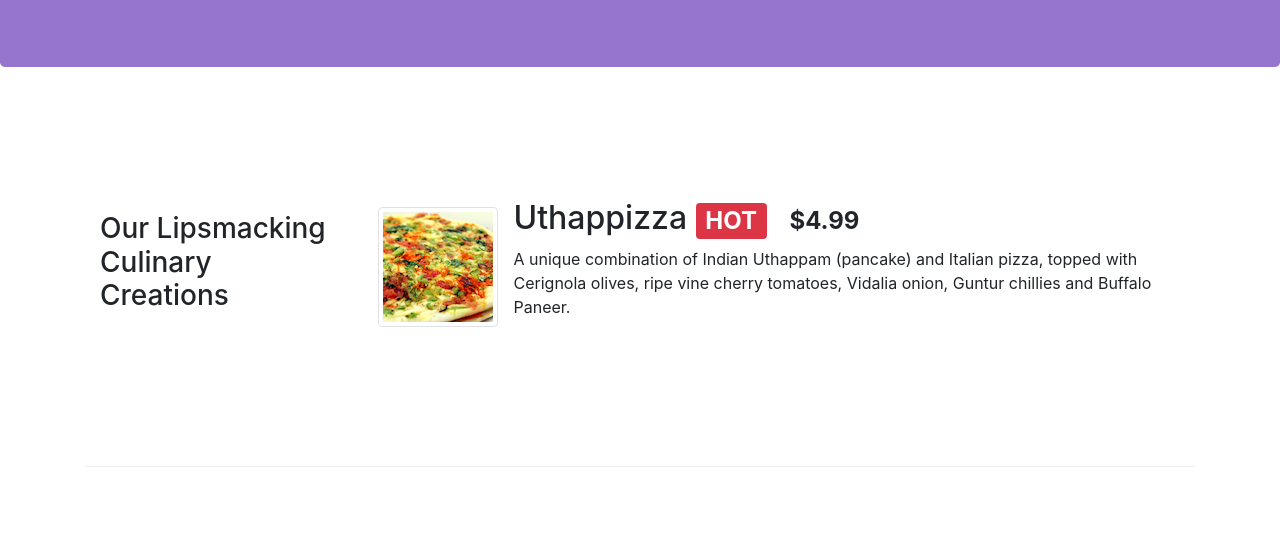
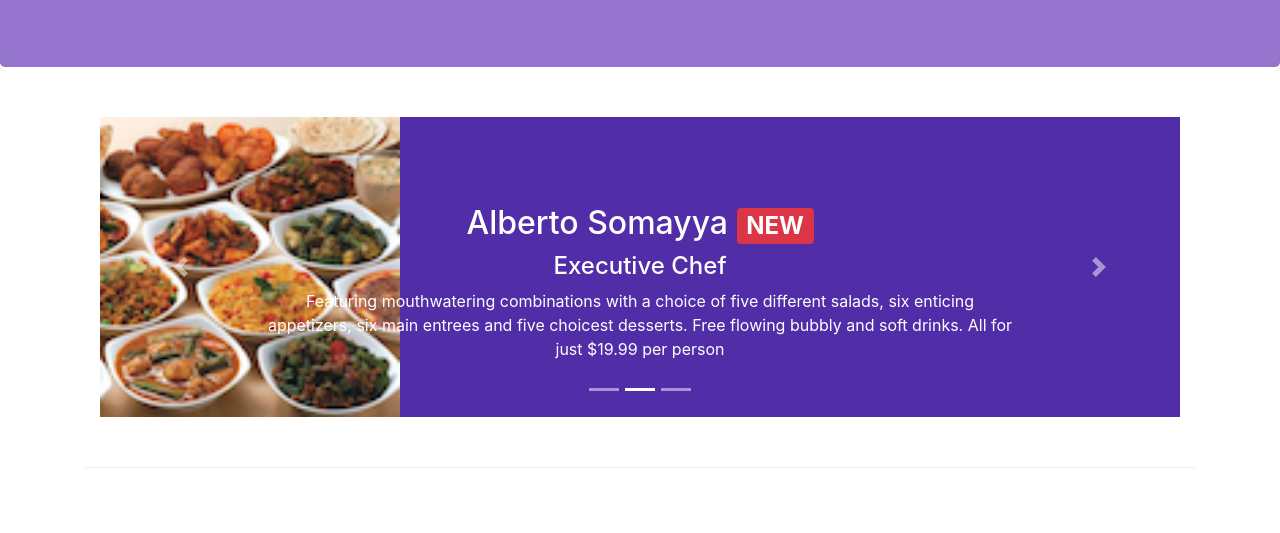
Before and after one commit to vishal758/bootstrap, a website: page index.html in a window 1280 px wide. Both pictures are taken after a click on the link 1158 px from the left and 28 px from the top of the page. Shown: the part 267-800 px from the top of the page. Drawn offline with nearby package versions, Linux system fonts and the light colour scheme.

Commit message:
Carousels

```diff
--- a/css/styles.css
+++ b/css/styles.css
@@ -41,3 +41,15 @@
     border-bottom: 1px solid #ddd;
     padding: 10px;
 }
+.carousel {
+    background:#512DA8;
+}
+.carousel-item {
+  height: 300px;
+}
+.carousel-item img {
+    position: absolute;
+    top: 0;
+    left: 0;
+    min-height: 300px;
+}
--- a/index.html
+++ b/index.html
@@ -88,6 +88,57 @@
     </header>
 
     <div class="container">
+ <div class="row row-content">
+           <div class="col">
+                <div id="mycarousel" class="carousel slide" data-ride="carousel">
+                         <div class="carousel-inner" role="listbox">
+                        <div class="carousel-item active">
+                            <img class="d-block img-fluid"
+                                src="img/uthappizza.png" alt="Uthappizza">
+                            <div class="carousel-caption d-none d-md-block">
+                                <h2>Uthappizza <span class="badge badge-danger">HOT</span> <span class="badge badge-pill badge-default">$4.99</span></h2>
+                                    <p class="hidden-xs-down">A unique combination of Indian Uthappam (pancake) and Italian pizza, topped with Cerignola olives, ripe vine cherry tomatoes, Vidalia onion, Guntur chillies and Buffalo Paneer.</p>
+                            </div>
+                        </div>
+                        <div class="carousel-item">
+                                 <img class="d-block img-fluid"
+                                src="img/buffet.png" alt="buffet">
+                            <div class="carousel-caption d-none d-md-block">
+                               <h2>Alberto Somayya <span class="badge badge-danger">NEW</span> </h2>
+                        <h4>Executive Chef</h4>
+                        <p class="hidden-xs-down">Featuring mouthwatering combinations with a choice of five different salads, six enticing appetizers, six main entrees and five choicest desserts. Free flowing bubbly and soft drinks. All for just $19.99 per person
+                         </p>
+                         </div>
+                        </div>
+                        <div class="carousel-item">
+                                <img class="d-block img-fluid"
+                                src="img/buffet.png" alt="buffet">
+                            <div class="carousel-caption d-none d-md-block">
+                                <h2>Alberto Somayya</h2>
+                        <h4>Executive Chef</h4>
+                        <p class="hidden-xs-down">Award winning three-star Michelin chef with wide
+                         International experience having worked closely with
+                         whos-who in the culinary world, he specializes in
+                          creating mouthwatering Indo-Italian fusion experiences.
+                         </p>
+                         </div>
+                        </div>
+                    </div>
+                     <ol class="carousel-indicators">
+                        <li data-target="#mycarousel" data-slide-to="0" class="active"></li>
+                        <li data-target="#mycarousel" data-slide-to="1"></li>
+                        <li data-target="#mycarousel" data-slide-to="2"></li>
+                    </ol>
+                        <a class="carousel-control-prev" href="#mycarousel" role="button" data-slide="prev">
+                        <span class="carousel-control-prev-icon"></span>
+                    </a>
+                    <a class="carousel-control-next" href="#mycarousel" role="button" data-slide="next">
+                        <span class="carousel-control-next-icon"></span>
+                    </a>
+                </div>
+            </div>
+       </div>
+
         <div class="row row-content align-items-center ">
             <div class="col-sm-4 col-md-3 flex-last">
                 <h3>Our Lipsmacking Culinary Creations</h3>
```
